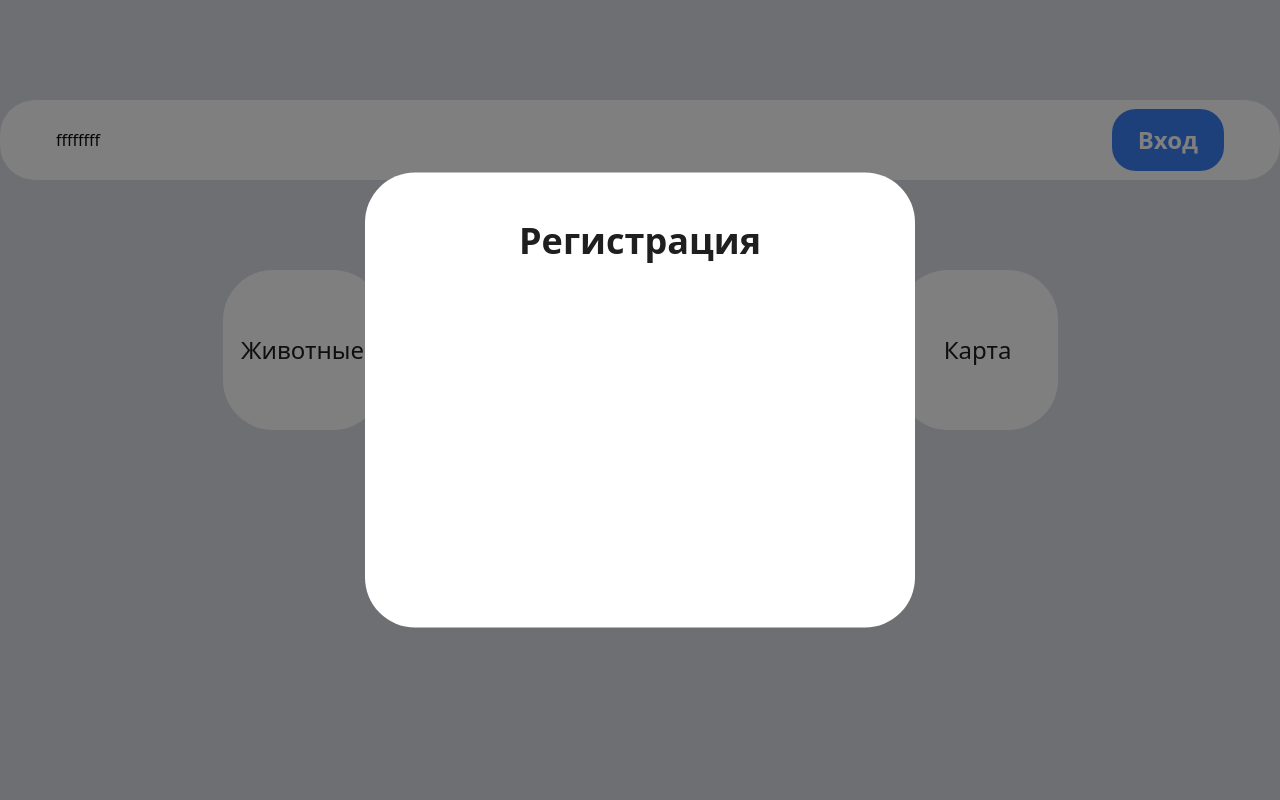
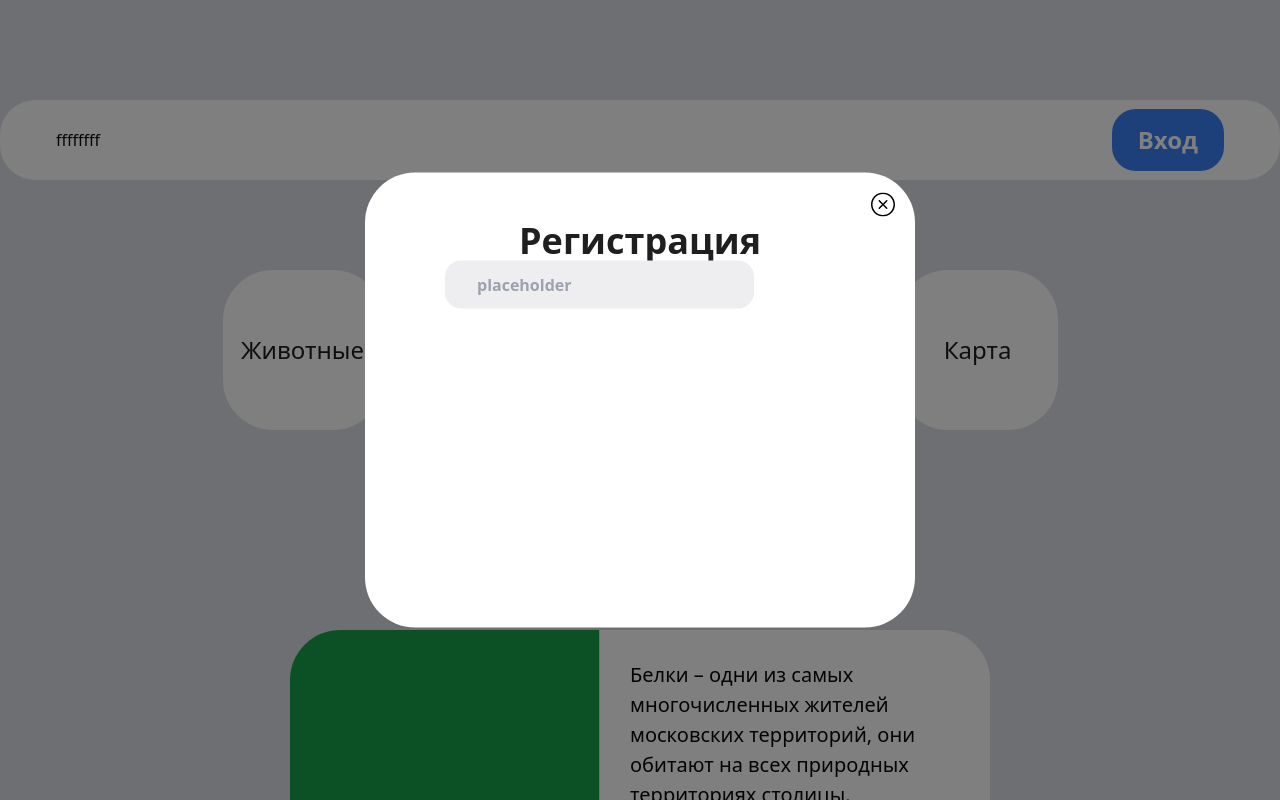
Before and after one commit to root9464/Hakaton_Ekoton, a React (Vite) app in the folder Frontend/: page / in a window 1280 px wide. Both pictures are taken after a click on the button "Вход". Shown: the top 800 px of the page. Built offline with nearby package versions, Linux system fonts and the light colour scheme.

Commit message:
add input comp and change config tw and cosmetic styles

```diff
--- a/Frontend/src/index.css
+++ b/Frontend/src/index.css
@@ -69,6 +69,6 @@
 
 
   body {
-    @apply bg-Bg text-foreground w-screen h-screen overflow-hidden absolute top-0 left-0;
+    @apply bg-Bg text-foreground w-screen h-screen overflow-x-hidden absolute top-0 left-0;
   }
 }
--- a/Frontend/src/pages/MainPage/App.tsx
+++ b/Frontend/src/pages/MainPage/App.tsx
@@ -1,9 +1,13 @@
+import { AllCardBtn } from '@components/Buttons/AllCardBtn';
+import { Container } from '@components/Container/Container';
 import { Menu } from '@components/Menu/Menu';
 
 export const App = () => {
   return (
     <>
       <Menu />
+      <Container />
+      <AllCardBtn />
     </>
   );
 };
--- /dev/null
+++ b/Frontend/src/shared/assets/icons/cross.tsx
@@ -0,0 +1,17 @@
+type CrossIcoProps = {
+  width?: number;
+  height?: number;
+  fill: string;
+  className?: string;
+  onClick?: () => void;
+};
+export const CrossIco = ({ width = 56, height = 56, fill, className, onClick }: CrossIcoProps) => (
+  <svg width={width} height={height} viewBox='0 0 56 56' fill='none' className={className} onClick={onClick}>
+    <path
+      fill-rule='evenodd'
+      clip-rule='evenodd'
+      d='M28 52.5C14.469 52.5 3.5 41.5275 3.5 28C3.5 14.4725 14.469 3.5 28 3.5C41.531 3.5 52.5 14.4725 52.5 28C52.5 41.5275 41.531 52.5 28 52.5ZM28 0C12.5353 0 0 12.53 0 28C0 43.47 12.5353 56 28 56C43.4647 56 56 43.47 56 28C56 12.53 43.4647 0 28 0ZM38.0047 17.9901C37.3152 17.3076 36.2005 17.3076 35.511 17.9901L27.9895 25.5149L20.5765 18.0949C19.8922 17.4124 18.7827 17.4124 18.102 18.0949C17.4177 18.7774 17.4177 19.8975 18.102 20.58L25.515 27.9825L18.0495 35.455C17.3618 36.1375 17.3618 37.2574 18.0495 37.9574C18.739 38.6399 19.8555 38.6399 20.545 37.9574L28.0105 30.4851L35.4235 37.9051C36.1078 38.5876 37.2172 38.5876 37.8997 37.9051C38.584 37.2226 38.584 36.1025 37.8997 35.42L30.485 28.0175L38.0047 20.4924C38.6925 19.7924 38.6925 18.6901 38.0047 17.9901Z'
+      fill={fill}
+    />
+  </svg>
+);
--- a/Frontend/src/shared/components/Header/Header.tsx
+++ /dev/null
@@ -1,9 +0,0 @@
-import { Navbar } from '@shared/components/NavBar/NavBar';
-
-export const Header = () => {
-  return (
-    <div className='flex justify-center mt-[100px]'>
-      <Navbar />
-    </div>
-  );
-};
--- a/Frontend/src/shared/components/Modal/Modal.tsx
+++ b/Frontend/src/shared/components/Modal/Modal.tsx
@@ -1,9 +1,18 @@
-export const Modal = () => {
+import { CrossIco } from '@assets/icons/cross';
+import { Input } from '@ui/project/input';
+type ModalProps = {
+  onClick?: () => void;
+};
+export const Modal = ({ onClick }: ModalProps) => {
   return (
     <div className='w-full h-screen absolute top-0 left-0'>
       <div className='w-full h-full bg-black opacity-50' />
       <form className='w-[550px] h-[455px] bg-uiBg absolute top-1/2 left-1/2 -translate-x-1/2 -translate-y-1/2 rounded-uiDefault px-20 pt-12'>
+        <CrossIco fill='black' width={24} height={24} className='absolute top-5 right-5 cursor-pointer' onClick={onClick} />
         <h2 className='text-4xl font-bold text-center text-colorText'>Регистрация</h2>
+        <div>
+          <Input />
+        </div>
       </form>
     </div>
   );
--- a/Frontend/src/shared/components/NavBar/NavBar.tsx
+++ b/Frontend/src/shared/components/NavBar/NavBar.tsx
@@ -12,7 +12,7 @@ export const Navbar = () => {
     <div className='w-[1280px] h-[80px] flex justify-between items-center bg-white rounded-[35px] px-14 mx-auto mt-[100px]'>
       <p>ffffffff</p>
       <Button text='Вход' className='rounded-3xl font-bold text-2xl' onClick={onClick} />
-      {openModal && <Modal />}
+      {openModal && <Modal onClick={onClick} />}
     </div>
   );
 };
--- /dev/null
+++ b/Frontend/src/shared/ui/project/input.tsx
@@ -0,0 +1,3 @@
+export const Input = () => (
+  <input className='bg-uiInput text-[#8E8E93] px-8 py-3 w-fit h-max font-semibold rounded-2xl outline-0' type='text' placeholder='placeholder' />
+);
--- /dev/null
+++ b/Frontend/src/shared/ui/shadcn/input.tsx
@@ -0,0 +1,23 @@
+/* eslint-disable @typescript-eslint/no-empty-object-type */
+import * as React from 'react';
+
+import { cn } from '@config/utils';
+
+export interface InputProps extends React.InputHTMLAttributes<HTMLInputElement> {}
+
+const Input = React.forwardRef<HTMLInputElement, InputProps>(({ className, type, ...props }, ref) => {
+  return (
+    <input
+      type={type}
+      className={cn(
+        'flex h-9 w-full rounded-md outline-0 bg-transparent px-3 py-1 text-sm transition-colors file:border-0 file:bg-transparent file:text-sm file:font-medium file:text-foreground placeholder:text-muted-foreground disabled:cursor-not-allowed disabled:opacity-50',
+        className,
+      )}
+      ref={ref}
+      {...props}
+    />
+  );
+});
+Input.displayName = 'Input';
+
+export { Input };
--- a/Frontend/tailwind.config.ts
+++ b/Frontend/tailwind.config.ts
@@ -20,6 +20,7 @@ const config = {
         Bg: '#DEE0E5',
         uiBg: '#FFFFFF',
         uiPrimary: '#007AFF',
+        uiInput: '#EEEEF0',
 
         //shadcn
         border: 'hsl(var(--border))',
```
